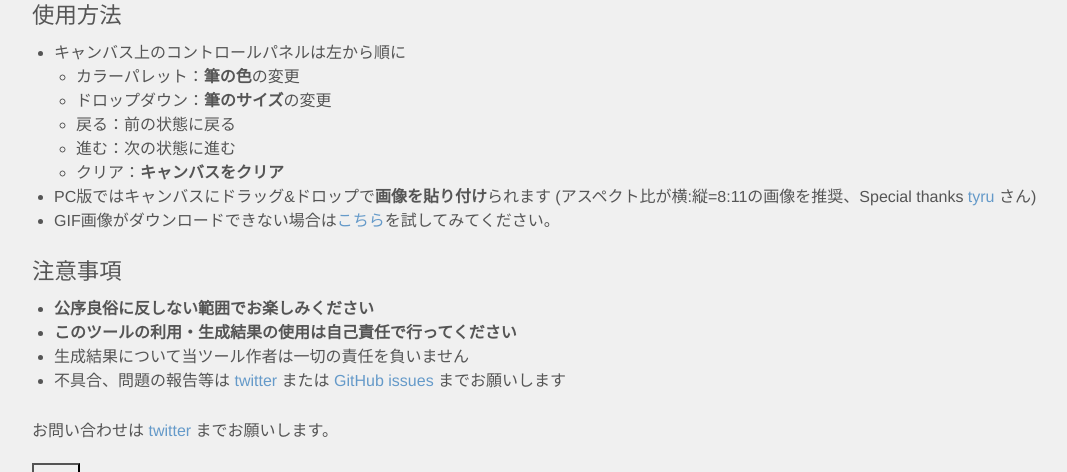
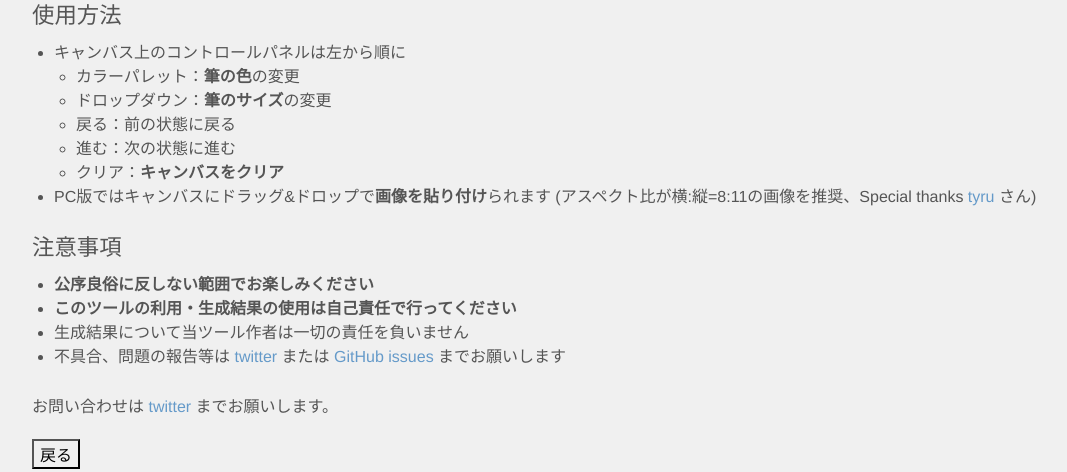
Before and after one commit to walkingmask/reiwadrawing, a Flask app: page /help in a window 1280 px wide. Shown: the part 129-601 px from the top of the page, without its empty margins (53-1120 px from the left). Run offline with Flask 2, Linux system fonts and the light colour scheme.

Commit message:
Merge local partially

```diff
--- a/app/templates/help.html
+++ b/app/templates/help.html
@@ -45,7 +45,6 @@
             </ul>
           </li>
           <li>PC版ではキャンバスにドラッグ&ドロップで<strong>画像を貼り付け</strong>られます (アスペクト比が横:縦=8:11の画像を推奨、Special thanks <a href="https://github.com/tyru">tyru</a> さん)</li>
-          <li>GIF画像がダウンロードできない場合は<a href="/app/base64">こちら</a>を試してみてください。</li>
         </ul>
       </div>
     </div>
```
